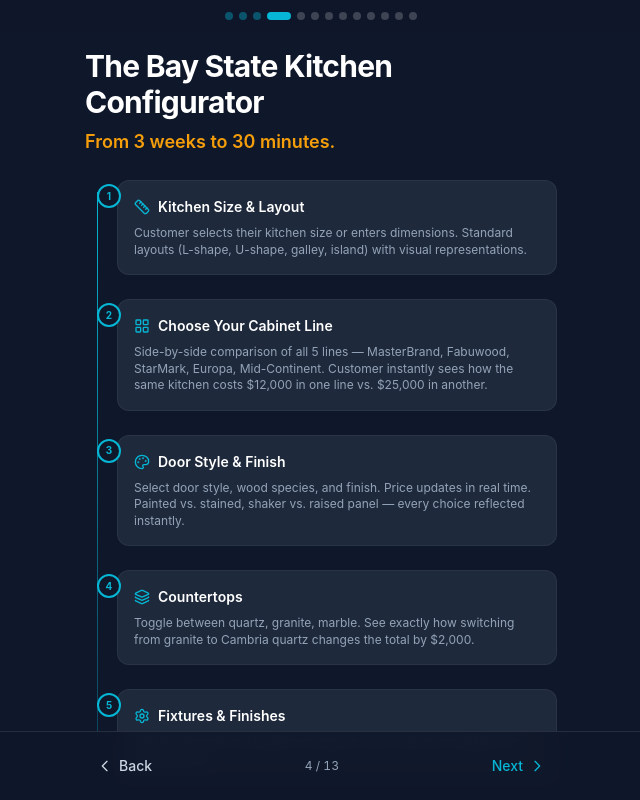
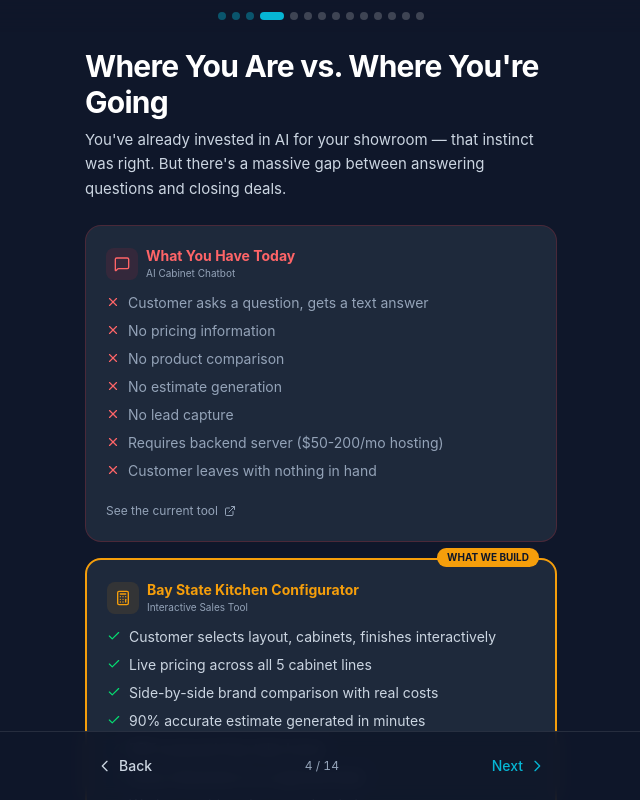
Before and after one commit to zev330-lab/bay-state-platform, a React (Vite) app: page / in a window 1280 px wide. Both pictures are taken after a click on the button 606 px from the left and 16 px from the top of the page. Shown: the top 800 px of the page, without its empty margins (319-959 px from the left). Built offline with nearby package versions, Linux system fonts and the light colour scheme.

Commit message:
Add comparison screen: current chatbot vs configurator

```diff
--- a/src/App.jsx
+++ b/src/App.jsx
@@ -2,6 +2,7 @@
 import Screen1 from './screens/Screen1'
 import Screen2 from './screens/Screen2'
 import Screen3 from './screens/Screen3'
+import ScreenComparison from './screens/ScreenComparison'
 import Screen4 from './screens/Screen4'
 import Screen5 from './screens/Screen5'
 import Screen6 from './screens/Screen6'
@@ -14,7 +15,7 @@
 import Screen13 from './screens/Screen13'
 
 const screens = [
-  Screen1, Screen2, Screen3, Screen4, Screen5, Screen6, Screen7,
+  Screen1, Screen2, Screen3, ScreenComparison, Screen4, Screen5, Screen6, Screen7,
   Screen8, Screen9, Screen10, Screen11, Screen12, Screen13,
 ]
 
--- /dev/null
+++ b/src/screens/ScreenComparison.jsx
@@ -0,0 +1,107 @@
+import { ExternalLink, X, Check, MessageSquare, Calculator } from 'lucide-react'
+
+const CURRENT_URL = 'https://zev330-lab.github.io/bay-state-current/'
+const MOCKUP_URL = 'https://zev330-lab.github.io/bay-state-configurator-demo/'
+
+export default function ScreenComparison() {
+  return (
+    <div className="max-w-lg mx-auto px-5">
+      <h2 className="text-2xl sm:text-3xl font-bold tracking-tight mb-2">
+        Where You Are vs. Where You're Going
+      </h2>
+      <p className="text-body text-[15px] leading-relaxed mb-6">
+        You've already invested in AI for your showroom — that instinct was right. But there's a massive gap between answering questions and closing deals.
+      </p>
+
+      {/* CURRENT — the chat bot */}
+      <div className="bg-card rounded-2xl p-5 border border-red-500/20 mb-4">
+        <div className="flex items-center gap-2 mb-3">
+          <div className="w-8 h-8 rounded-lg bg-red-500/10 flex items-center justify-center">
+            <MessageSquare className="w-4 h-4 text-red-400" />
+          </div>
+          <div>
+            <h3 className="text-sm font-bold text-red-400">What You Have Today</h3>
+            <p className="text-[10px] text-muted">AI Cabinet Chatbot</p>
+          </div>
+        </div>
+
+        <div className="space-y-2 mb-4">
+          {[
+            'Customer asks a question, gets a text answer',
+            'No pricing information',
+            'No product comparison',
+            'No estimate generation',
+            'No lead capture',
+            'Requires backend server ($50-200/mo hosting)',
+            'Customer leaves with nothing in hand',
+          ].map((item, i) => (
+            <div key={i} className="flex items-start gap-2 text-sm">
+              <X className="w-3.5 h-3.5 text-red-400 shrink-0 mt-0.5" />
+              <span className="text-muted">{item}</span>
+            </div>
+          ))}
+        </div>
+
+        <a
+          href={CURRENT_URL}
+          target="_blank"
+          rel="noopener noreferrer"
+          className="inline-flex items-center gap-1.5 text-xs text-muted hover:text-white transition-colors"
+        >
+          See the current tool <ExternalLink className="w-3 h-3" />
+        </a>
+      </div>
+
+      {/* FUTURE — the configurator */}
+      <div className="bg-card rounded-2xl p-5 border-2 border-gold mb-4 relative">
+        <div className="absolute -top-3 right-4 bg-gold text-navy text-[10px] font-bold px-2.5 py-0.5 rounded-full">
+          WHAT WE BUILD
+        </div>
+
+        <div className="flex items-center gap-2 mb-3">
+          <div className="w-8 h-8 rounded-lg bg-gold/10 flex items-center justify-center">
+            <Calculator className="w-4 h-4 text-gold" />
+          </div>
+          <div>
+            <h3 className="text-sm font-bold text-gold">Bay State Kitchen Configurator</h3>
+            <p className="text-[10px] text-muted">Interactive Sales Tool</p>
+          </div>
+        </div>
+
+        <div className="space-y-2 mb-4">
+          {[
+            'Customer selects layout, cabinets, finishes interactively',
+            'Live pricing across all 5 cabinet lines',
+            'Side-by-side brand comparison with real costs',
+            '90% accurate estimate generated in minutes',
+            'PDF proposal they take home',
+            'Every interaction is a captured lead',
+            'Works on tablet, phone, and website',
+            'Customer leaves ready to sign',
+          ].map((item, i) => (
+            <div key={i} className="flex items-start gap-2 text-sm">
+              <Check className="w-3.5 h-3.5 text-green-400 shrink-0 mt-0.5" />
+              <span className="text-body">{item}</span>
+            </div>
+          ))}
+        </div>
+
+        <a
+          href={MOCKUP_URL}
+          target="_blank"
+          rel="noopener noreferrer"
+          className="inline-flex items-center gap-2 bg-gold/10 text-gold font-semibold text-sm px-4 py-2.5 rounded-lg hover:bg-gold/20 transition-colors"
+        >
+          See the configurator demo <ExternalLink className="w-3.5 h-3.5" />
+        </a>
+      </div>
+
+      {/* Bottom line */}
+      <div className="bg-gradient-to-br from-cyan-accent/10 to-transparent rounded-2xl p-5 border border-cyan-accent/20">
+        <p className="text-body text-[15px] leading-relaxed">
+          The chatbot answers questions. The configurator <span className="text-white font-semibold">closes deals</span>. One is a cost center. The other is a revenue engine. That's the difference between where you are and where we're taking you.
+        </p>
+      </div>
+    </div>
+  )
+}
```
